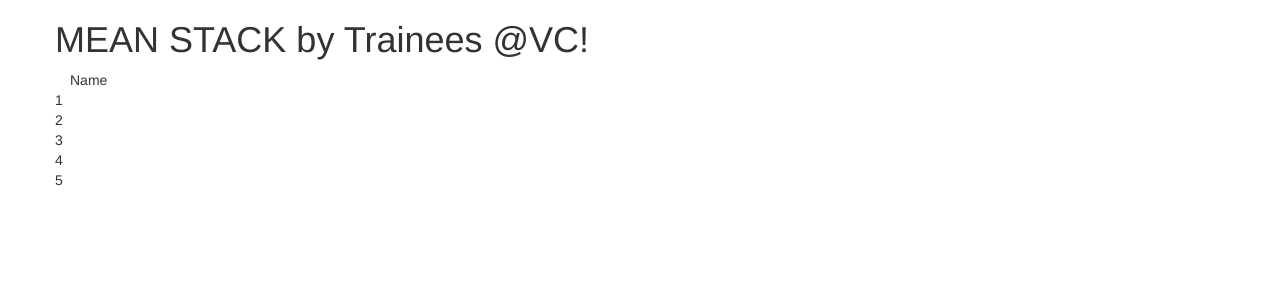
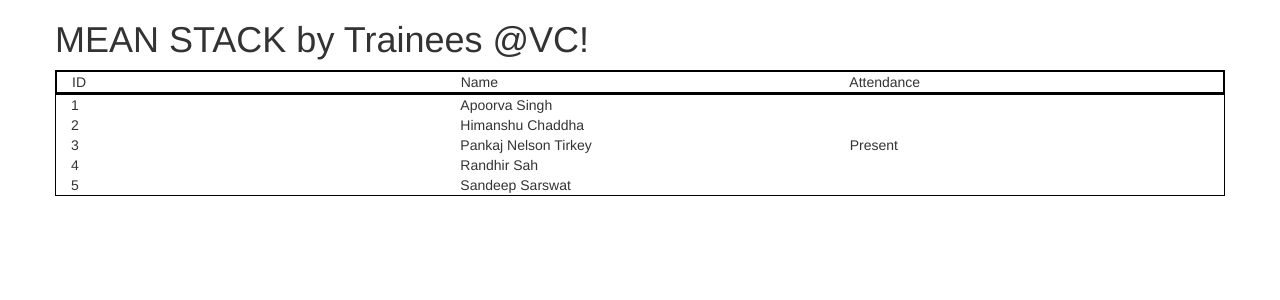
Before and after one commit to pankajnelsontirkey/vc-trainees-mean, an Angular app: page / in a window 1280 px wide. Shown: the top 300 px of the page. Built offline with nearby package versions, Linux system fonts and the light colour scheme.

Commit message:
Template created

```diff
--- a/src/app/app.component.css
+++ b/src/app/app.component.css
@@ -0,0 +1,9 @@
+.header {
+  display: block;
+  border: 2px solid black;
+}
+
+.trainee-list {
+  display: block;
+  border: 0.5px solid black;
+}
--- a/src/app/app.component.html
+++ b/src/app/app.component.html
@@ -5,12 +5,22 @@
   </div>
 
   <div class="row">
-    <div class="col-xs-6">
-      <div class="row">
-        <div class="col-xs-6">Name</div>
+    <div class="col-xs-12">
+      <div class="row header">
+        <div class="col-xs-4">ID</div>
+        <div class="col-xs-4">Name</div>
+        <div class="col-xs-4">Attendance</div>
       </div>
+    </div>
+  </div>
 
-      <div class="row" *ngFor="let trainee of trainees">{{ trainee.id }}</div>
+  <div class="row trainee-list">
+    <div class="col-xs-12">
+      <div class="row trainee-item" *ngFor="let trainee of trainees">
+        <div class="col-xs-4">{{ trainee.id }}</div>
+        <div class="col-xs-4">{{ trainee.name }}</div>
+        <div class="col-xs-4">{{ trainee.attendance }}</div>
+      </div>
     </div>
   </div>
   <!-- Add header component -->
--- a/src/app/app.component.ts
+++ b/src/app/app.component.ts
@@ -7,11 +7,11 @@
 })
 export class AppComponent {
   public title: string = "MEAN STACK by Trainees @VC";
-  public trainees: { name: string; id: number }[] = [
-    { name: "Apoorva Singh", id: 1 },
-    { name: "Himanshu Chaddha", id: 2 },
-    { name: "Pankaj Nelson Tirkey", id: 3 },
-    { name: "Randhir Sah", id: 4 },
-    { name: "Sandeep Sarswat", id: 5 }
+  public trainees: { name: string; id: number; attendance: string }[] = [
+    { name: "Apoorva Singh", id: 1, attendance: "" },
+    { name: "Himanshu Chaddha", id: 2, attendance: "" },
+    { name: "Pankaj Nelson Tirkey", id: 3, attendance: "Present" },
+    { name: "Randhir Sah", id: 4, attendance: "" },
+    { name: "Sandeep Sarswat", id: 5, attendance: "" }
   ];
 }
```
